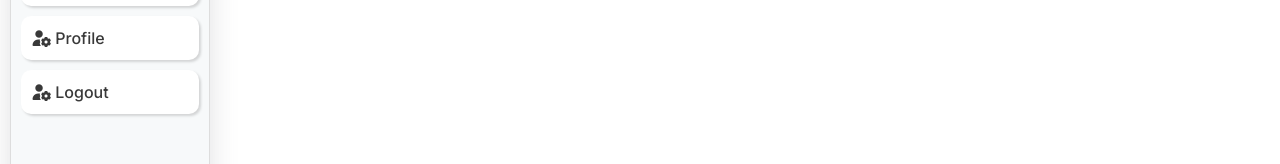
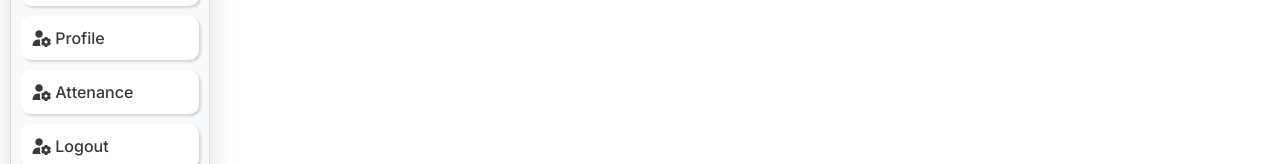
Before and after one commit to ParthibanSenthilkumar/UserDashbroadReact, a React (Vite) app: page /dashboard/logout in a window 1280 px wide. Shown: the part 135-299 px from the top of the page. Built offline with nearby package versions, Linux system fonts and the light colour scheme; no server answers.

Commit message:
attendabce page creation

```diff
--- a/package.json
+++ b/package.json
@@ -13,9 +13,11 @@
     "axios": "^1.13.6",
     "bootstrap": "^5.3.8",
     "firebase": "^12.10.0",
-    "react": "^19.2.4",
+    "leaflet": "^1.9.4",
+    "react": "^19.0.0-rc.1",
     "react-bootstrap": "^2.10.10",
-    "react-dom": "^19.2.4",
+    "react-dom": "^19.0.0-rc.1",
+    "react-leaflet": "^5.0.0",
     "react-router-dom": "^7.13.1",
     "react-spinners": "^0.17.0",
     "react-toastify": "^11.0.5"
--- a/src/Components/Sidebar.jsx
+++ b/src/Components/Sidebar.jsx
@@ -9,8 +9,10 @@ const Sidebar = () => {
           <ul>
             <li>
               <div className="user-logo">
-
-                <img src="https://cdn-icons-png.flaticon.com/512/3135/3135715.png" alt="logo" />
+                <img
+                  src="https://cdn-icons-png.flaticon.com/512/3135/3135715.png"
+                  alt="logo"
+                />
               </div>
             </li>
             <li className="nav-links">
@@ -21,6 +23,11 @@ const Sidebar = () => {
             <li className="nav-links">
               <Nav.Link as={Link} to="profile">
                 <i className="fa-solid fa-user-gear"></i> Profile
+              </Nav.Link>
+            </li>
+            <li className="nav-links">
+              <Nav.Link as={Link} to="attenance">
+                <i className="fa-solid fa-user-gear"></i> Attenance
               </Nav.Link>
             </li>
             <li className="nav-links">
--- a/src/Routes/Allroutes.jsx
+++ b/src/Routes/Allroutes.jsx
@@ -1,27 +1,29 @@
-import React from 'react'
-import {Route, Routes } from 'react-router-dom'
-import Login from '../pages/Login'
-import Register from '../pages/Register'
-import Dashboard from '../pages/Dashboard'
-import Sidebar from '../Components/Sidebar'
-import Profile from '../pages/Profile'
+import React from "react";
+import { Route, Routes } from "react-router-dom";
+import Login from "../pages/Login";
+import Register from "../pages/Register";
+import Dashboard from "../pages/Dashboard";
+import Sidebar from "../Components/Sidebar";
+import Profile from "../pages/Profile";
+import Attenance from "../pages/Attenance";
 
 const Allroutes = () => {
   return (
     <>
       <Routes>
-        < Route path='/' element={ <Login /> } />
-        < Route path='/register' element={ <Register /> } />
-        < Route path='/login' element={ <Login /> } />
-       <Route path="/dashboard" element={<Sidebar />}>
-          <Route index  element={<Dashboard />} />
-          <Route path="admin"   element={<Dashboard />} />
-          <Route path="profile" element={<Profile /> } />
+        <Route path="/" element={<Login />} />
+        <Route path="/register" element={<Register />} />
+        <Route path="/login" element={<Login />} />
+        <Route path="/dashboard" element={<Sidebar />}>
+          <Route index element={<Dashboard />} />
+          <Route path="admin" element={<Dashboard />} />
+          <Route path="profile" element={<Profile />} />
+          <Route path="attenance" element={<Attenance />} />
           <Route path="logout" element={<h2>Logout Page</h2>} />
-      </Route>
+        </Route>
       </Routes>
     </>
-  )
-}
+  );
+};
 
-export default Allroutes
+export default Allroutes;
--- /dev/null
+++ b/src/pages/Attenance.jsx
@@ -0,0 +1,20 @@
+import React from "react";
+import { MapContainer, TileLayer, Marker, Popup } from "react-leaflet";
+
+const Attenance = () => {
+  const position = [51.505, -0.09];
+  return (
+    <>
+      <MapContainer center={position} zoom={13} style={{ height: "500px" }}>
+        <TileLayer url="https://{s}.tile.openstreetmap.org/{z}/{x}/{y}.png" />
+
+        <Marker position={position}>
+          <Popup>My Location 📍</Popup>
+        </Marker>
+      </MapContainer>
+      ,
+    </>
+  );
+};
+
+export default Attenance;
--- a/src/pages/Login.jsx
+++ b/src/pages/Login.jsx
@@ -1,11 +1,11 @@
 import React, { useState } from "react";
-import { auth } from "../Firebase";
+import { auth } from "../Services/firebase";
 import { signInWithEmailAndPassword } from "firebase/auth";
 import { Link } from "react-router-dom";
 import { useNavigate } from "react-router-dom";
 import { errorToast, successToast } from "../Components/Toaster";
 import Loader from "../Components/Loader";
-import { Container,Col,Row } from "react-bootstrap";
+import { Container, Col, Row } from "react-bootstrap";
 import { getLogPost } from "../Services/Api";
 
 const Login = () => {
@@ -18,60 +18,68 @@ let navigate = useNavigate();
   let handleSubmit = async (e) => {
     e.preventDefault();
 
-
     try {
       setloading(true);
       // authencation part
       let LoginFunc = await signInWithEmailAndPassword(auth, useLog, userpass);
       console.log("authen Data", LoginFunc);
-        let user= LoginFunc.user
-        localStorage.setItem('user',JSON.stringify({
-          uid:user.uid,
-          email:user.email,
-        }))
-        let formdata={
+      let user = LoginFunc.user;
+      localStorage.setItem(
+        "user",
+        JSON.stringify({
+          uid: user.uid,
+          email: user.email,
+        }),
+      );
+      let formdata = {
         useLog,
         userpass,
-          uid:user.uid
-        }
-        console.log(formdata,'login form Data');
+        uid: user.uid,
+      };
+      console.log(formdata, "login form Data");
 
       // post request calling in service api page
-        await getLogPost(formdata,user.uid)
+      await getLogPost(formdata, user.uid);
       // page refresh
-        setlog('')
-        setpass('')
+      setlog("");
+      setpass("");
 
-        successToast("Login Successfull"),
-        navigate("/dashboard")
-      }
-    catch (error) {
-    errorToast(error.message)
+      (successToast("Login Successfull"), navigate("/dashboard"));
+    } catch (error) {
+      errorToast(error.message);
       // console.log(error.message);
-    }
-    finally{
+    } finally {
       setloading(false);
     }
-    }
-
+  };
 
   return (
     <>
       <Container>
         <Row>
-    {loading ? ( <div className="d-flex align-items-center justify-content-center vh-100 vw-100"><Loader /></div> ) :(
+          {loading ? (
+            <div className="d-flex align-items-center justify-content-center vh-100 vw-100">
+              <Loader />
+            </div>
+          ) : (
             <>
-      <Col lg={6}  className="d-flex justify-content-center align-items-center">
-        <div  className="left-side">
-        <img src={'https://img.freepik.com/free-vector/businessman-businesswoman-looking-computer-monitor_1262-21450.jpg'} alt="login image  " />
+              <Col
+                lg={6}
+                className="d-flex justify-content-center align-items-center"
+              >
+                <div className="left-side">
+                  <img
+                    src={
+                      "https://img.freepik.com/free-vector/businessman-businesswoman-looking-computer-monitor_1262-21450.jpg"
+                    }
+                    alt="login image  "
+                  />
                 </div>
               </Col>
               <Col lg={6} className="right-side">
                 <div className="from-group">
                   <form onSubmit={handleSubmit}>
-
                     <div className="form-item">
-
                       <input
                         type="text"
                         value={useLog}
@@ -80,7 +88,6 @@ let navigate = useNavigate();
                       />
                     </div>
                     <div className="form-item">
-
                       <input
                         type="password"
                         value={userpass}
@@ -90,7 +97,10 @@ let navigate = useNavigate();
                     </div>
                     <button className="btn-gradient">Login</button>
 
-        <h5 className="footer_text">Don't have an account? <Link to="/register">Register</Link></h5>
+                    <h5 className="footer_text">
+                      Don't have an account?{" "}
+                      <Link to="/register">Register</Link>
+                    </h5>
                   </form>
                 </div>
               </Col>
```
Also changed, not shown: src/pages/Register.jsx (+9 -6 lines), 1 other file (tests, documents, lock files or other folders). Lines whose indentation alone changed are shown as unchanged.
